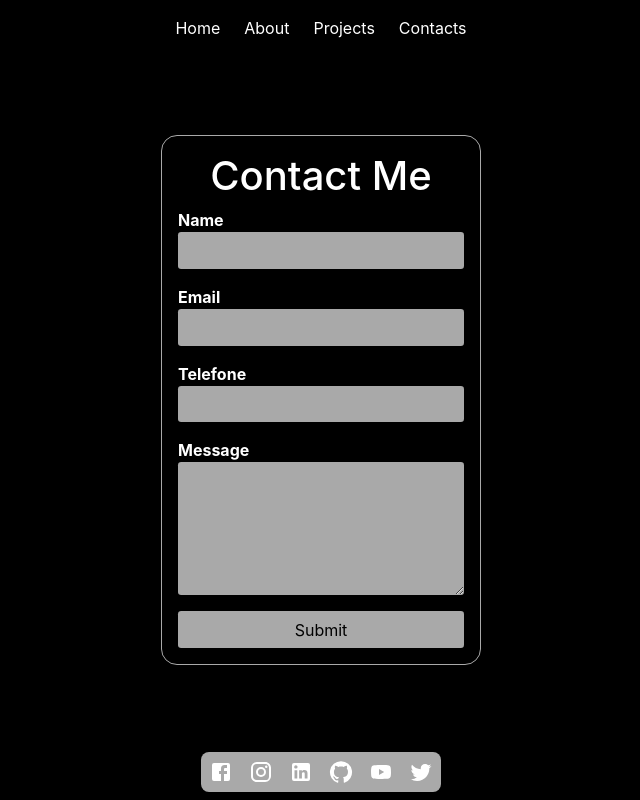
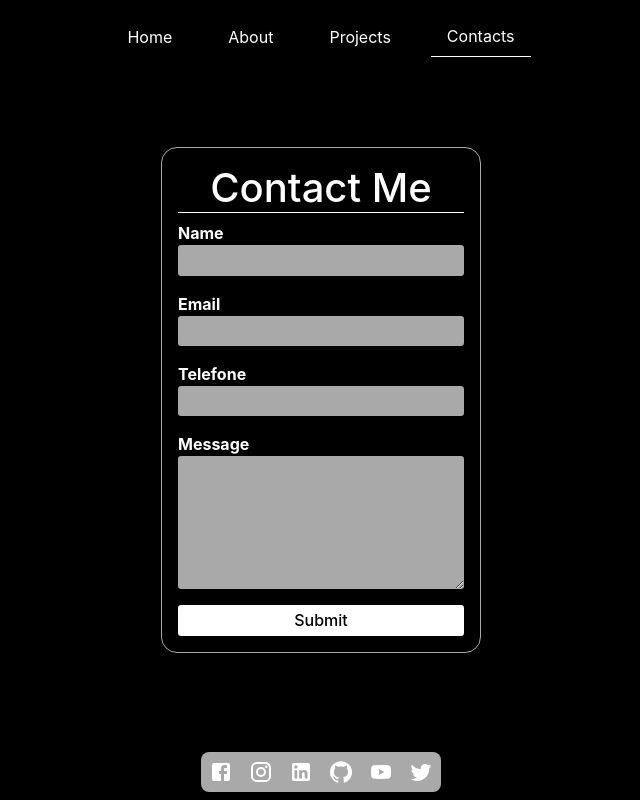
Before and after one commit to EuclidesJoao/euclidesportfolio, a React (Create React App) app: page /contacts in a window 1280 px wide. Shown: the whole page, without its empty margins (319-959 px from the left). Built offline with nearby package versions, Linux system fonts and the light colour scheme.

Commit message:
active link added

```diff
--- a/src/components/header/index.css
+++ b/src/components/header/index.css
@@ -22,3 +22,7 @@
     color: #fff;
     text-decoration: none;
 }
+
+.header .menulist .active{
+    border-bottom: 0.1rem solid white;
+}
--- a/src/components/header/index.jsx
+++ b/src/components/header/index.jsx
@@ -7,6 +7,16 @@ import { NavLink } from 'react-router-dom';
 
 
 export default function Header() {
+
+  const activePage = window.location.pathname;
+  const navLink = document.querySelectorAll('ul li a').forEach(
+    link=>{
+      if (link.href.includes(`${activePage}`)) {
+        link.classList.add('active')
+      }
+    }
+  )
+
 
   return (
     <div className="container-fluid header p-3">
@@ -21,19 +31,19 @@ export default function Header() {
 
         <ul className='w-100 d-md-flex d-none align-items-center justify-content-md-center menulist'>
           <li>
-            <NavLink to='/'>Home</NavLink>
+            <NavLink to='/' className='nav-link'>Home</NavLink>
           </li>
 
           <li>
-            <NavLink to='about'>About</NavLink>
+            <NavLink to='about' className='nav-link'>About</NavLink>
           </li>
 
           <li>
-            <NavLink to='projects'>Projects</NavLink>
+            <NavLink to='projects' className='nav-link'>Projects</NavLink>
           </li>
 
           <li>
-            <NavLink to='contacts'>Contacts</NavLink>
+            <NavLink to='contacts' className='nav-link'>Contacts</NavLink>
           </li>
         </ul>
 
--- a/src/pages/contacts/index.css
+++ b/src/pages/contacts/index.css
@@ -12,6 +12,7 @@
 }
 .contacts form h1{
     color: white;
+    border-bottom: 0.1rem solid white;
 }
 
 .contacts form label{
@@ -19,8 +20,9 @@
     color: white;
 }
 .contacts form input{
+    color: white;
     background: darkgrey;
-    padding: 0.4rem;
+    padding: 0.2rem;
 }
 .contacts form input[type = "text"]{
     border-radius: 0.2rem;
@@ -40,6 +42,9 @@
     padding: 0.4rem;
 }
 .contacts form input[type = "submit"]{
+    background: white;
+    color: black;
+    font-weight: 500;
     border-radius: 0.2rem;
     width: 100%;
     border: none;
```
Also changed, not shown: src/pages/contacts/index.jsx (line endings or trailing spaces).
